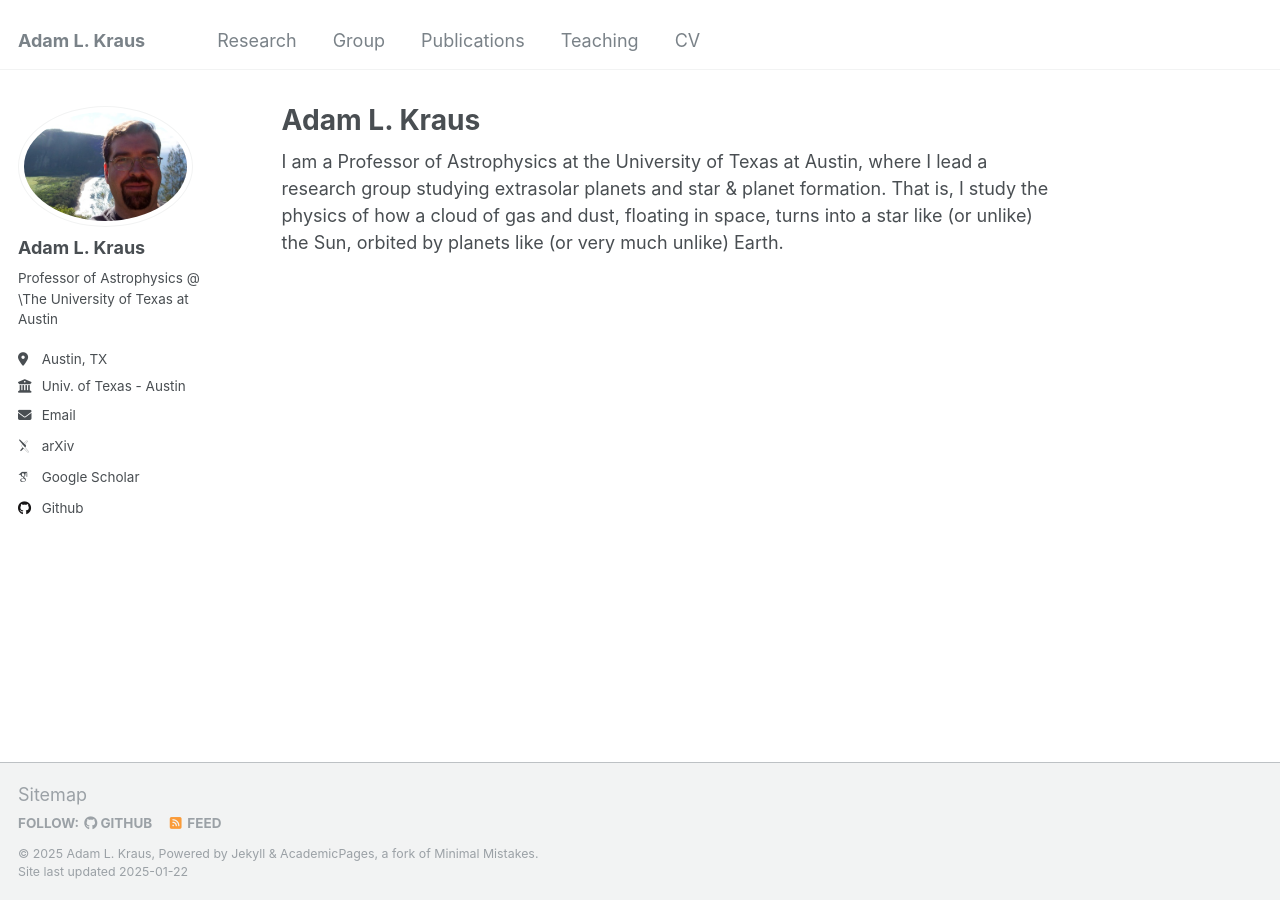
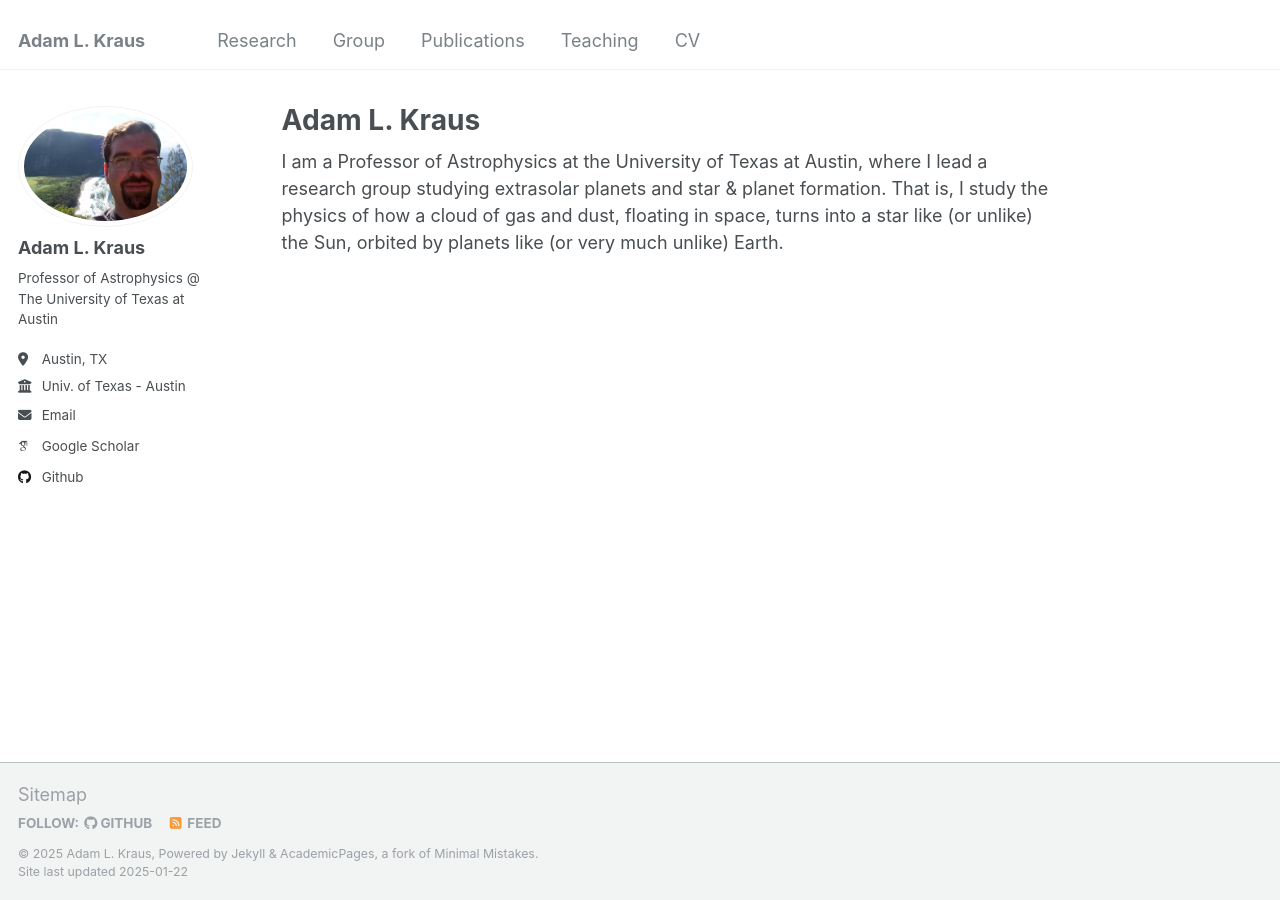
Before and after one commit to adamkraus/adamkraus.github.io, a Jekyll site: the page built from _pages/about.md, in a window 1280 px wide. Built offline with Jekyll 4.4.1, drawn with Linux system fonts in a browser that asks for light colours; some web fonts are replaced.

Commit message:
Update _config.yml

```diff
--- a/_config.yml
+++ b/_config.yml
@@ -24,14 +24,14 @@ author:
   avatar           : "100_2237.jpg"
   name             : "Adam L. Kraus"
   pronouns         : # example: "she/her"
-  bio              : "Professor of Astrophysics @ \\The University of Texas at Austin"
+  bio              : "Professor of Astrophysics @ The University of Texas at Austin"
   location         : "Austin, TX"
   employer         : "Univ. of Texas - Austin"
   uri              : # URL
   email            : "alk@astro.as.utexas.edu"
 
   # Academic websites
-  arxiv            : "https://ui.adsabs.harvard.edu/search/fq=%7B!type%3Daqp%20v%3D%24fq_database%7D&fq_database=database%3A%20astronomy&q=author%3A(%22Kraus%2C%20A.%22)&sort=date%20desc%2C%20bibcode%20desc&p_=0"
+  arxiv            : #"https://ui.adsabs.harvard.edu/search/fq=%7B!type%3Daqp%20v%3D%24fq_database%7D&fq_database=database%3A%20astronomy&q=author%3A(%22Kraus%2C%20A.%22)&sort=date%20desc%2C%20bibcode%20desc&p_=0"
   ads              : "https://ui.adsabs.harvard.edu/search/fq=%7B!type%3Daqp%20v%3D%24fq_database%7D&fq_database=database%3A%20astronomy&q=author%3A(%22Kraus%2C%20A.%22)&sort=date%20desc%2C%20bibcode%20desc&p_=0"
   googlescholar    : "https://scholar.google.com/citations?user=vzs5vFYAAAAJ&hl"
   impactstory      : # URL
```
